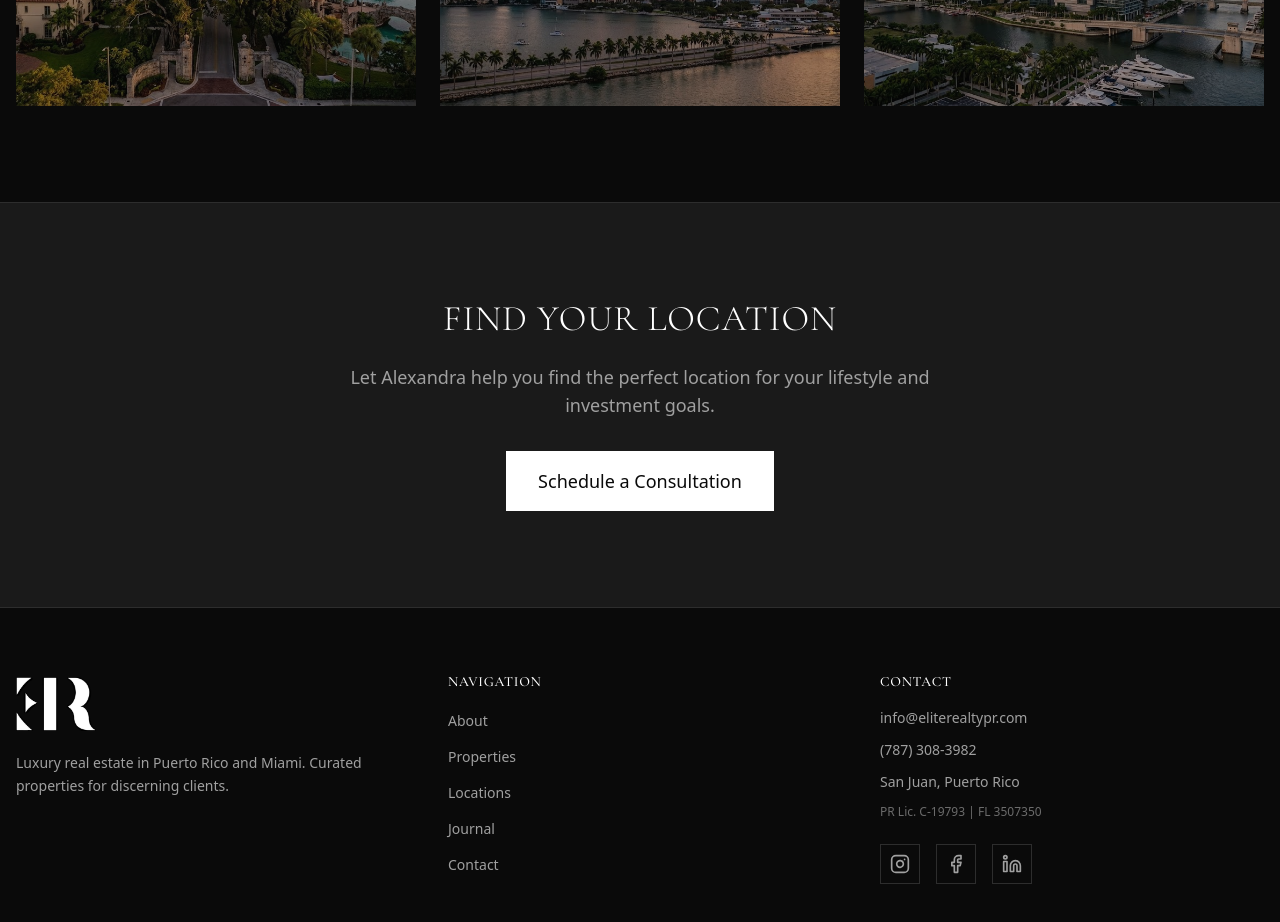
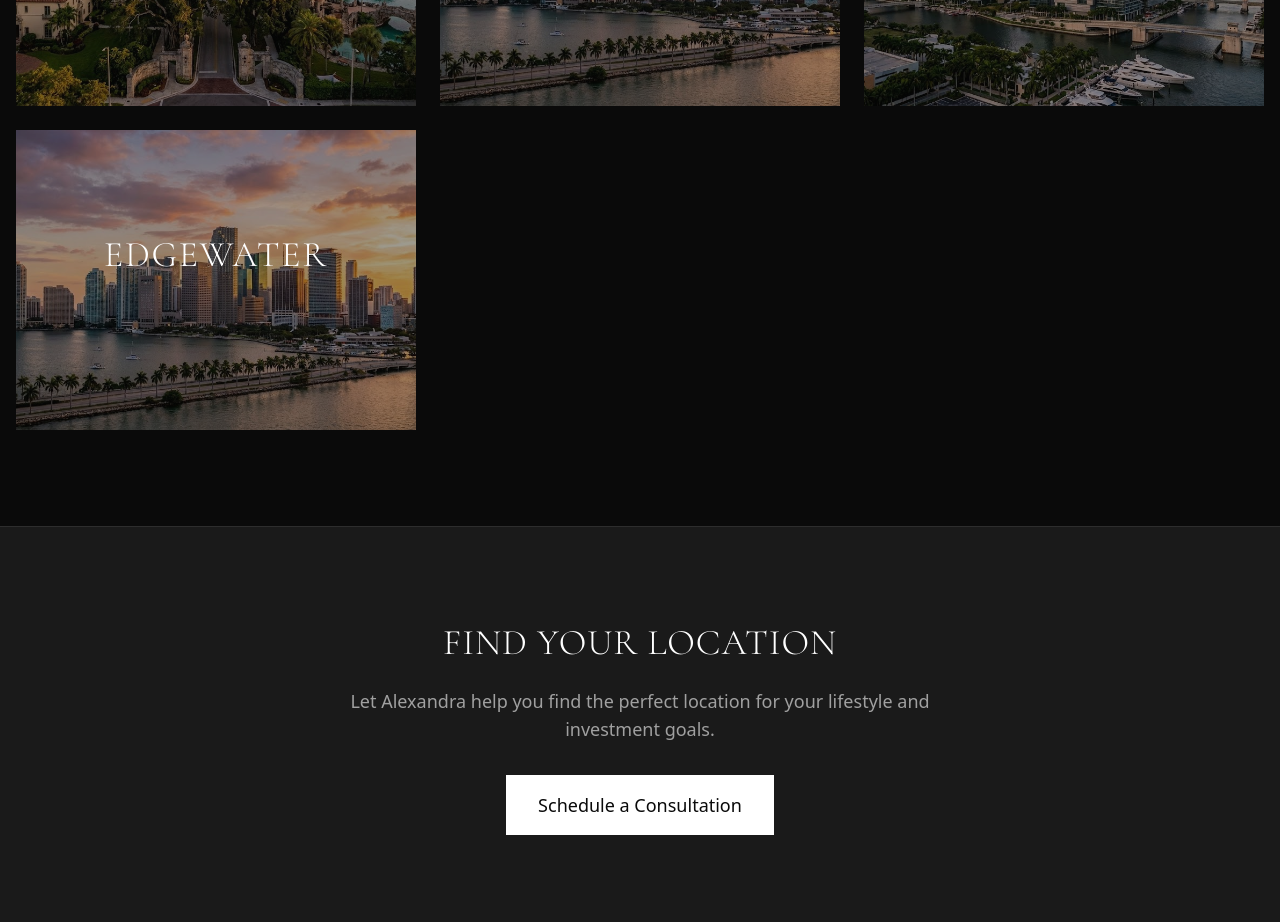
Before and after one commit to gokronos/elite_realty_final, a Next.js app: page /locations in a window 1280 px wide. Shown: the part 1820-2742 px from the top of the page. Built offline with nearby package versions, Linux system fonts and the light colour scheme; no server answers.

Commit message:
feat: add Edgewater (FL) location - locations page, slug page, sanity schema

```diff
--- a/app/(site)/locations/[slug]/page.tsx
+++ b/app/(site)/locations/[slug]/page.tsx
@@ -76,6 +76,13 @@ const locationData: Record<string, { name: string; description: string; neighbor
     description: "Iconic oceanfront living with Art Deco charm and world-famous beaches.",
     neighborhoods: ["Miami Beach"],
     city: "Miami Beach",
+    state: "FL",
+  },
+  "edgewater": {
+    name: "Edgewater",
+    description: "Trendy waterfront neighborhood along Biscayne Bay, known for luxury high-rises and vibrant arts culture.",
+    neighborhoods: ["Edgewater"],
+    city: "Miami",
     state: "FL",
   },
 };
--- a/app/(site)/locations/page.tsx
+++ b/app/(site)/locations/page.tsx
@@ -85,6 +85,13 @@ const locations = {
       description:
         "Iconic oceanfront living with Art Deco charm and world-famous beaches.",
     },
+    {
+      name: "Edgewater",
+      slug: "edgewater",
+      image: "/images/locations/edgewater.jpg",
+      description:
+        "Trendy waterfront neighborhood along Biscayne Bay, known for luxury high-rises and vibrant arts culture.",
+    },
   ],
 };
 
--- a/sanity/schemas/property.ts
+++ b/sanity/schemas/property.ts
@@ -12,6 +12,7 @@ const neighborhoodOptions = [
   { title: "Coral Gables (FL)", value: "Coral Gables" },
   { title: "Brickell (FL)", value: "Brickell" },
   { title: "Miami Beach (FL)", value: "Miami Beach" },
+  { title: "Edgewater (FL)", value: "Edgewater" },
   { title: "Key Biscayne (FL)", value: "Key Biscayne" },
   { title: "Coconut Grove (FL)", value: "Coconut Grove" },
 ];
```
Also changed, not shown: public/images/locations/edgewater.jpg (added).
